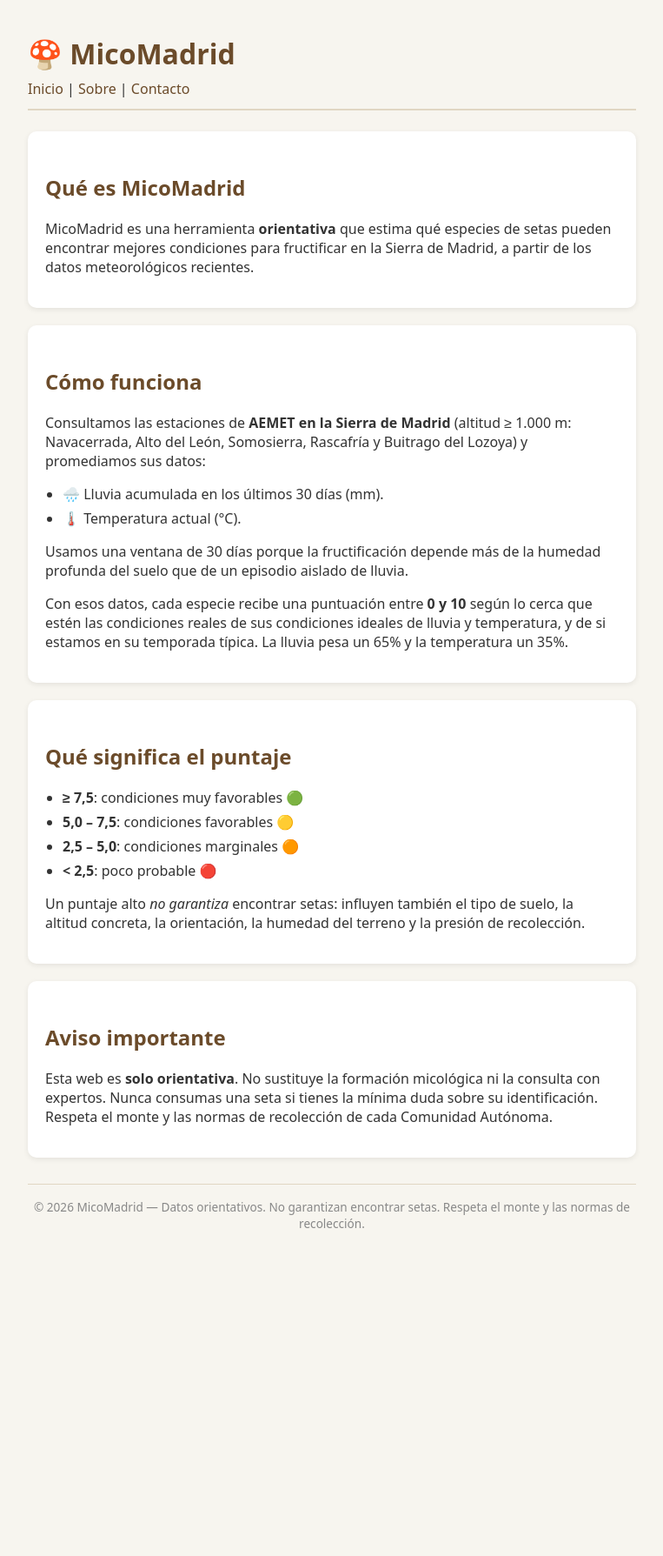
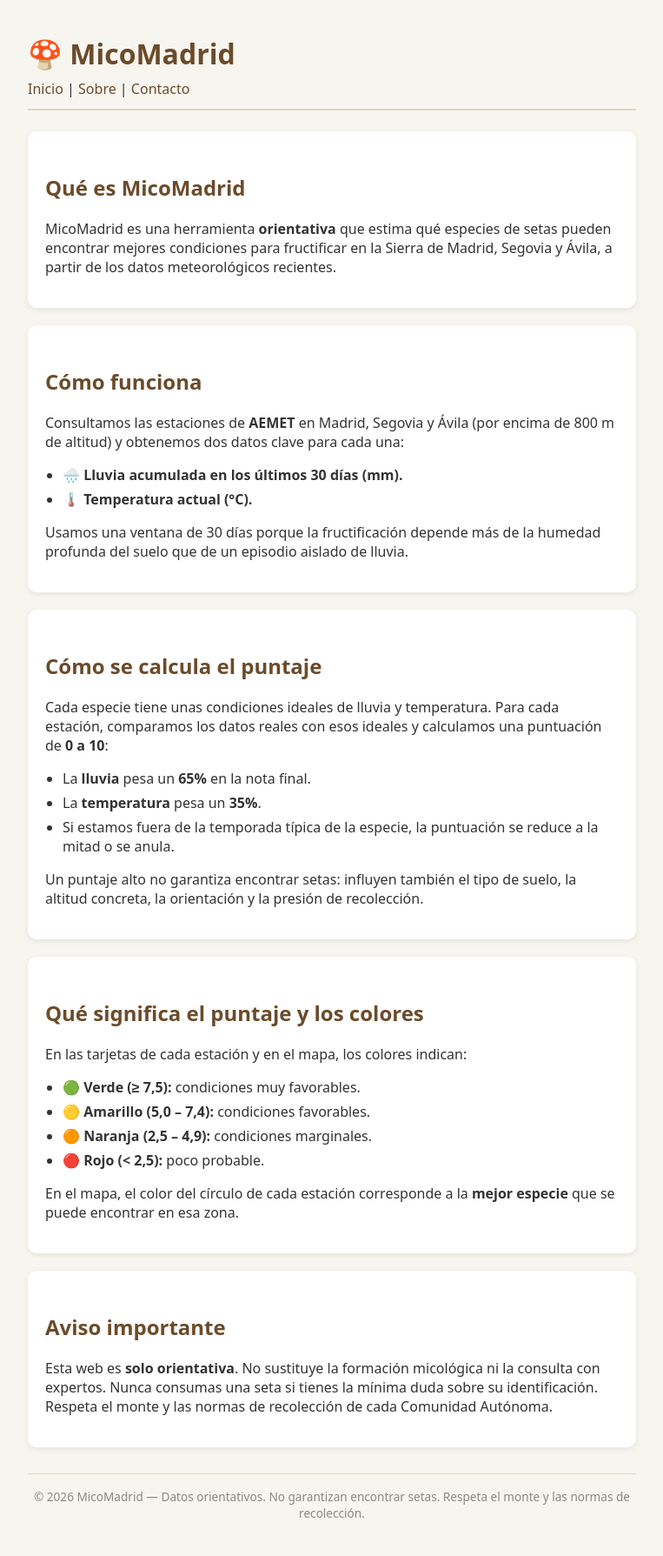
Before and after one commit to AGT358/micomadrid, a Flask app: page /sobre in a window 1280 px wide. Shown: the whole page at 87% size, without its empty margins (258-1021 px from the left). Before the commit the page ends 1412 px from the top, so only its background shows below. Run offline with Flask 3, Linux system fonts and the light colour scheme.

Commit message:
caché de disco, llenado progresivo, tipo de bosque y página /sobre

```diff
--- a/app.py
+++ b/app.py
@@ -40,7 +40,6 @@ def _dms_a_decimal(dms):
     except (ValueError, IndexError):
         return None
 
-import time
 
 def _aemet_get(url):
     headers = {"api_key": AEMET_KEY, "Accept": "application/json"}
@@ -81,6 +80,25 @@ def _cargar_estaciones(provincias=("MADRID", "SEGOVIA", "AVILA"), altitud_min=80
         if lat is None or lon is None:
             continue
 
+                # Mapeo manual de tipos de bosque por estación (según MFE / conocimiento local)
+        BOSQUES = {
+            "2462":  "Pinar de pino silvestre y praderas alpinas",
+            "3266A": "Pinar de pino silvestre y robledal",
+            "3111D": "Pinar de pino silvestre y hayedo",
+            "3104Y": "Robledal de melojo y pinares",
+            "3110C": "Encinares y robledales de melojo",
+            "3191E": "Encinares y pastizales",
+            "2150H": "Pinar de pino silvestre y praderas",
+            "2471Y": "Pinar de pino silvestre y robledal",
+            "2182C": "Pinar de pino silvestre y sabinar",
+            "2465":  "Encinares y pastizales",
+            "2444":  "Encinares y pastizales",
+            "2811A": "Pinar de pino silvestre y matorral de alta montaña",
+            "3319D": "Pinar de pino silvestre y matorral",
+            "3268C": "Robledal de melojo y encinares",
+            "3343Y": "Encinares y pastizales",
+        }
+
         resultado.append({
             "id": e["indicativo"],
             "nombre": e["nombre"].title(),
@@ -88,12 +106,13 @@ def _cargar_estaciones(provincias=("MADRID", "SEGOVIA", "AVILA"), altitud_min=80
             "lat": lat,
             "lon": lon,
             "provincia": prov.title(),
+            "bosque": BOSQUES.get(e["indicativo"], "Bosque mediterráneo / mixto"),
         })
 
     # Ordenar por altitud descendente (las más altas primero)
     resultado.sort(key=lambda x: x["altitud"], reverse=True)
     print(f"✅ Cargadas {len(resultado)} estaciones de Madrid, Segovia y Ávila (> {altitud_min} m)")
-    resutlado = resultado[:15]  # Limitar a las 10 más altas
+    #resutlado = resultado[:15]  # Limitar a las 15 más altas
     return resultado
 
 
@@ -143,6 +162,33 @@ def cache_get(clave):
 
 def cache_set(clave, valor):
     _cache[clave] = {"valor": valor, "expira": time.time() + CACHE_TTL}
+
+import json
+import os
+from pathlib import Path
+
+# Archivo donde se guardan los datos de las estaciones
+CACHE_FILE = Path(__file__).resolve().parent / "cache_estaciones.json"
+
+
+def _leer_cache_disco():
+    """Lee el JSON de caché. Devuelve dict vacío si no existe o está corrupto."""
+    if not CACHE_FILE.exists():
+        return {}
+    try:
+        with open(CACHE_FILE, "r", encoding="utf-8") as f:
+            return json.load(f)
+    except (json.JSONDecodeError, OSError):
+        return {}
+
+
+def _guardar_cache_disco(cache):
+    """Guarda el dict de caché en el JSON."""
+    try:
+        with open(CACHE_FILE, "w", encoding="utf-8") as f:
+            json.dump(cache, f, ensure_ascii=False, indent=2)
+    except OSError as exc:
+        print(f"[WARN] No se pudo guardar la caché: {exc}")
 
 # ---------------------------------------------------------------------------
 # Catálogo de especies y baremo continuo
@@ -315,26 +361,36 @@ ESPECIES = [
 
 # OBTENER METEO SIERRA DE MADRID
 
-def _meteo_una_estacion(estacion_id):
-    """Devuelve (lluvia_30d, temp_actual) para una estación, o None si falla."""
+def _meteo_una_estacion(estacion_id, forzar=False):
+    """
+    Devuelve (lluvia_30d, temp_actual) para una estación.
+    Usa caché en disco con TTL de 30 min. Si AEMET falla, usa el dato
+    guardado aunque sea viejo (para no dejar la web vacía).
+    """
+    cache_disco = _leer_cache_disco()
+    entrada = cache_disco.get(estacion_id)
+
+    # Si hay dato reciente y no se fuerza, devolverlo
+    if entrada and not forzar:
+        edad = time.time() - entrada.get("timestamp", 0)
+        if edad < CACHE_TTL:
+            return (entrada["lluvia"], entrada["temp"])
+
     try:
-        # Temperatura actual
+        # --- 1) Temperatura actual ---
         url_obs = f"{BASE}/observacion/convencional/datos/estacion/{estacion_id}"
         obs = _aemet_datos(url_obs)
         if not obs:
-            return None
+            raise RuntimeError("Sin observaciones recientes")
         ultima = max(obs, key=lambda x: x.get("fint", ""))
         temp = ultima.get("ta")
         if temp is None:
-            return None
+            raise RuntimeError("Sin temperatura")
         if isinstance(temp, str):
             temp = temp.replace(",", ".")
-        try:
-            temp = float(temp)
-        except (ValueError, TypeError):
-            return None
+        temp = float(temp)
 
-        # Lluvia 30 días
+        # --- 2) Lluvia 30 días ---
         hoy = date.today()
         hace_30 = hoy - timedelta(days=30)
         f_ini = f"{hace_30.isoformat()}T00%3A00%3A00UTC"
@@ -360,53 +416,81 @@ def _meteo_una_estacion(estacion_id):
             except (ValueError, TypeError):
                 continue
 
+        # Guardar en disco
+        cache_disco[estacion_id] = {
+            "lluvia": lluvia,
+            "temp": temp,
+            "timestamp": time.time(),
+        }
+        _guardar_cache_disco(cache_disco)
         return (lluvia, temp)
+
     except Exception as exc:
-        print(f"[ERROR] {estacion_id}: {type(exc).__name__}: {exc}") #AGT
+        print(f"[ERROR] {estacion_id}: {type(exc).__name__}: {exc}")
+        # Si falla AEMET pero hay dato viejo, usarlo
+        if entrada:
+            print(f"[FALLBACK] Usando dato antiguo para {estacion_id}")
+            return (entrada["lluvia"], entrada["temp"])
         return None
 
 
-def obtener_datos_por_estacion(provincia=None):
+def obtener_datos_por_estacion(provincia=None, forzar=False):
     clave = f"meteo:por_estacion:{provincia or 'todas'}"
     cacheado = cache_get(clave)
-    if cacheado is not None:
+    if cacheado is not None and not forzar:
         return cacheado
-
-    print(f"[FILTRO] provincia = {provincia!r}")
 
     estaciones_filtradas = [
         est for est in ESTACIONES
         if provincia is None or est["provincia"].upper() == provincia.upper()
     ]
-    print(f"[FILTRO] estaciones a consultar: {len(estaciones_filtradas)}")
+
+    # --- NUEVO: ordenar por caché ---
+    cache_disco = _leer_cache_disco()
+    estaciones_filtradas.sort(
+        key=lambda e: 0 if e["id"] in cache_disco else 1
+    )
+    # --------------------------------
+
+    print(f"[INFO] Consultando {len(estaciones_filtradas)} estaciones...")
 
     resultados = []
 
-    with ThreadPoolExecutor(max_workers=3) as executor:
-        futuros = {
-            executor.submit(_meteo_una_estacion, est["id"]): est
-            for est in estaciones_filtradas
-        }
-        for futuro in as_completed(futuros):
-            est = futuros[futuro]
-            datos = futuro.result()
+    for est in estaciones_filtradas:
+        # Si ya está en caché reciente, lo usamos directamente
+        entrada = cache_disco.get(est["id"])
+        if entrada and (time.time() - entrada.get("timestamp", 0)) < CACHE_TTL:
+            lluvia, temp = entrada["lluvia"], entrada["temp"]
+        else:
+            # No está o está viejo: pedimos a AEMET con una pequeña pausa
+            time.sleep(1.0)  # Pausa de 1 segundo entre peticiones nuevas
+            datos = _meteo_una_estacion(est["id"])
             if datos is None:
                 print(f"[FALLO] {est['nombre']}")
-                continue
-            lluvia, temp = datos
-            resultados.append({
-                "estacion": est["nombre"],
-                "altitud": est["altitud"],
-                "lat": est["lat"],
-                "lon": est["lon"],
-                "provincia": est["provincia"],
-                "lluvia": round(lluvia, 1),
-                "temp": round(temp, 1),
-                "favorables": puntuar_especies(lluvia, temp),
-            })
+                # Si falla pero hay dato viejo, usamos el viejo
+                if entrada:
+                    lluvia, temp = entrada["lluvia"], entrada["temp"]
+                    print(f"[FALLBACK] Usando dato antiguo para {est['nombre']}")
+                else:
+                    continue  # Si no hay ni dato viejo, saltamos
+            else:
+                lluvia, temp = datos
+
+        # Construimos el resultado
+        resultados.append({
+            "estacion": est["nombre"],
+            "altitud": est["altitud"],
+            "lat": est["lat"],
+            "lon": est["lon"],
+            "provincia": est["provincia"],
+            "bosque": est["bosque"],
+            "lluvia": round(lluvia, 1),
+            "temp": round(temp, 1),
+            "favorables": puntuar_especies(lluvia, temp),
+        })
 
     if not resultados:
-        raise RuntimeError(f"Ninguna estación devolvió datos (provincia: {provincia or 'todas'})")
+        raise RuntimeError("Ninguna estación devolvió datos")
 
     def _mejor_puntaje(z):
         return z["favorables"][0][0] if z["favorables"] else -1
@@ -414,6 +498,7 @@ def obtener_datos_por_estacion(provincia=None):
     resultados.sort(key=_mejor_puntaje, reverse=True)
     cache_set(clave, resultados)
     return resultados
+
 
 # ---------------------------------------------------------------------------
 # Baremo
@@ -482,6 +567,8 @@ def calcular_resumen(zonas):
 @app.route("/")
 def inicio():
     provincia = request.args.get("provincia")
+    if provincia and provincia.upper() == "TODAS":
+        provincia = None
     try:
         zonas = obtener_datos_por_estacion(provincia)
     except Exception as exc:
@@ -513,8 +600,10 @@ def contacto():
 
 @app.route("/recargar")
 def recargar():
-    """Vacía la caché y vuelve al inicio con datos frescos."""
     _cache.clear()
+    # Borrar también la caché de disco para forzar datos frescos
+    if CACHE_FILE.exists():
+        CACHE_FILE.unlink()
     return redirect(url_for("inicio"))
 
 @app.route("/especie/<slug>")
--- a/templates/index.html
+++ b/templates/index.html
@@ -282,7 +282,7 @@
 <body>
 
     <header>
-        <h1>🍄 MicoMadrid</h1>
+        <h1>🍄🍄 MicoMadrid 🍄🍄</h1>
         <nav>
             <a href="/">Inicio</a> |
             <a href="/especies">Especies</a> |
@@ -315,6 +315,7 @@
             </h2>
             <div class="dato">🌧️ Lluvia últimos 30 días: <strong>{{ zona.lluvia }} mm</strong></div>
             <div class="dato">🌡️ Temperatura actual: <strong>{{ zona.temp }} °C</strong></div>
+            <div class="dato">🌳 <strong>{{ zona.bosque }}</strong></div>
 
             <h3>Especies favorables</h3>
             {% if zona.favorables %}
@@ -442,6 +443,7 @@
             marcadoresPorEstacion[z.estacion] = marcador;
             marcador.bindPopup(`
             <strong>${z.estacion}</strong> (${z.altitud} m)<br>
+            🌳 ${z.bosque}<br>
             🌧️ ${z.lluvia} mm · 🌡️ ${z.temp} °C
             ${especiesHtml}
         `);
--- a/templates/sobre.html
+++ b/templates/sobre.html
@@ -1,5 +1,6 @@
 <!DOCTYPE html>
 <html lang="es">
+
 <head>
     <meta charset="UTF-8">
     <meta name="viewport" content="width=device-width, initial-scale=1.0">
@@ -13,43 +14,64 @@
             color: #333;
             background: #f7f5ef;
         }
-        h1 { color: #6b4b2a; margin-bottom: 8px; }
-        h2 { color: #6b4b2a; margin-top: 28px; }
+
+        h1 {
+            color: #6b4b2a;
+            margin-bottom: 8px;
+        }
+
+        h2 {
+            color: #6b4b2a;
+            margin-top: 28px;
+        }
 
         header {
             border-bottom: 2px solid #e0d6c3;
             padding-bottom: 12px;
             margin-bottom: 24px;
         }
+
         nav a {
             color: #6b4b2a;
             text-decoration: none;
             font-weight: 500;
         }
-        nav a:hover { text-decoration: underline; }
+
+        nav a:hover {
+            text-decoration: underline;
+        }
 
         .card {
             background: #fff;
             border-radius: 10px;
             padding: 20px;
             margin-bottom: 20px;
-            box-shadow: 0 2px 6px rgba(0,0,0,0.08);
+            box-shadow: 0 2px 6px rgba(0, 0, 0, 0.08);
         }
+
         .aviso {
             font-size: 0.85em;
             color: #888;
             text-align: center;
             margin-top: 30px;
         }
+
         footer {
             border-top: 1px solid #e0d6c3;
             padding-top: 16px;
             margin-top: 40px;
         }
-        ul { padding-left: 20px; }
-        li { margin: 6px 0; }
+
+        ul {
+            padding-left: 20px;
+        }
+
+        li {
+            margin: 6px 0;
+        }
     </style>
 </head>
+
 <body>
 
     <header>
@@ -67,45 +89,56 @@
             <p>
                 MicoMadrid es una herramienta <strong>orientativa</strong> que estima
                 qué especies de setas pueden encontrar mejores condiciones para fructificar
-                en la Sierra de Madrid, a partir de los datos meteorológicos recientes.
+                en la Sierra de Madrid, Segovia y Ávila, a partir de los datos meteorológicos recientes.
             </p>
         </div>
 
         <div class="card">
             <h2>Cómo funciona</h2>
             <p>
-                Consultamos las estaciones de <strong>AEMET en la Sierra de Madrid</strong>
-                (altitud ≥ 1.000 m: Navacerrada, Alto del León, Somosierra, Rascafría y
-                Buitrago del Lozoya) y promediamos sus datos:
+                Consultamos las estaciones de <strong>AEMET</strong> en Madrid, Segovia y Ávila
+                (por encima de 800 m de altitud) y obtenemos dos datos clave para cada una:
             </p>
             <ul>
-                <li>🌧️ Lluvia acumulada en los últimos 30 días (mm).</li>
-                <li>🌡️ Temperatura actual (°C).</li>
+                <li>🌧️ <strong>Lluvia acumulada en los últimos 30 días (mm).</strong></li>
+                <li>🌡️ <strong>Temperatura actual (°C).</strong></li>
             </ul>
             <p>
                 Usamos una ventana de 30 días porque la fructificación depende más de la
                 humedad profunda del suelo que de un episodio aislado de lluvia.
             </p>
+        </div>
+
+        <div class="card">
+            <h2>Cómo se calcula el puntaje</h2>
             <p>
-                Con esos datos, cada especie recibe una puntuación entre <strong>0 y 10</strong>
-                según lo cerca que estén las condiciones reales de sus condiciones ideales
-                de lluvia y temperatura, y de si estamos en su temporada típica.
-                La lluvia pesa un 65% y la temperatura un 35%.
+                Cada especie tiene unas condiciones ideales de lluvia y temperatura. Para cada estación,
+                comparamos los datos reales con esos ideales y calculamos una puntuación de <strong>0 a 10</strong>:
+            </p>
+            <ul>
+                <li>La <strong>lluvia</strong> pesa un <strong>65%</strong> en la nota final.</li>
+                <li>La <strong>temperatura</strong> pesa un <strong>35%</strong>.</li>
+                <li>Si estamos fuera de la temporada típica de la especie, la puntuación se reduce a la mitad o se
+                    anula.</li>
+            </ul>
+            <p>
+                Un puntaje alto no garantiza encontrar setas: influyen también el tipo de suelo,
+                la altitud concreta, la orientación y la presión de recolección.
             </p>
         </div>
 
         <div class="card">
-            <h2>Qué significa el puntaje</h2>
+            <h2>Qué significa el puntaje y los colores</h2>
+            <p>En las tarjetas de cada estación y en el mapa, los colores indican:</p>
             <ul>
-                <li><strong>≥ 7,5</strong>: condiciones muy favorables 🟢</li>
-                <li><strong>5,0 – 7,5</strong>: condiciones favorables 🟡</li>
-                <li><strong>2,5 – 5,0</strong>: condiciones marginales 🟠</li>
-                <li><strong>&lt; 2,5</strong>: poco probable 🔴</li>
+                <li>🟢 <strong>Verde (≥ 7,5):</strong> condiciones muy favorables.</li>
+                <li>🟡 <strong>Amarillo (5,0 – 7,4):</strong> condiciones favorables.</li>
+                <li>🟠 <strong>Naranja (2,5 – 4,9):</strong> condiciones marginales.</li>
+                <li>🔴 <strong>Rojo (&lt; 2,5):</strong> poco probable.</li>
             </ul>
             <p>
-                Un puntaje alto <em>no garantiza</em> encontrar setas: influyen también
-                el tipo de suelo, la altitud concreta, la orientación, la humedad
-                del terreno y la presión de recolección.
+                En el mapa, el color del círculo de cada estación corresponde a la <strong>mejor especie</strong>
+                que se puede encontrar en esa zona.
             </p>
         </div>
 
@@ -121,8 +154,10 @@
     </main>
 
     <footer class="aviso">
-        © 2026 MicoMadrid — Datos orientativos. No garantizan encontrar setas. Respeta el monte y las normas de recolección.
+        © 2026 MicoMadrid — Datos orientativos. No garantizan encontrar setas. Respeta el monte y las normas de
+        recolección.
     </footer>
 
 </body>
+
 </html>
```
Also changed, not shown: 1 other file.
